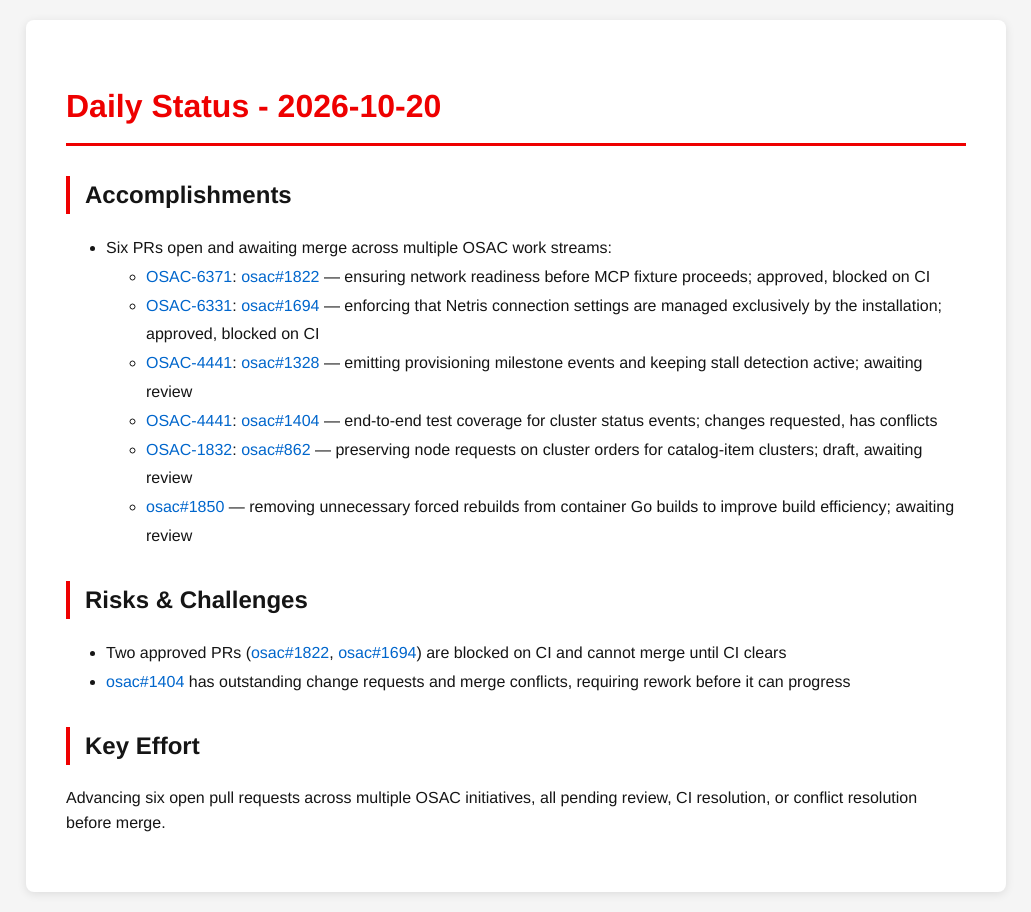
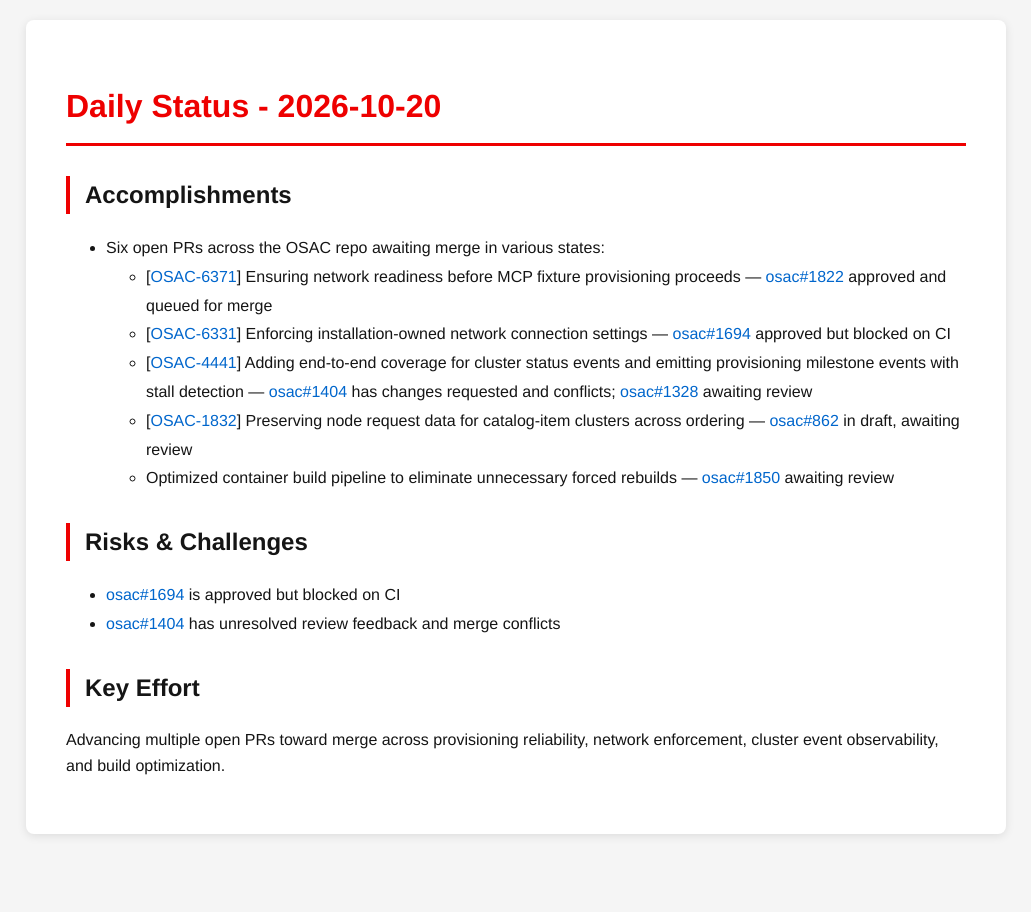
Before and after one commit to tzvatot/daily-status, a Jekyll site: the page built from 2026-10-20.md, in a window 1280 px wide. Shown: the whole page, without its empty margins (124-1155 px from the left). Built offline with Jekyll 4.4.1, drawn with Linux system fonts in a browser that asks for light colours.

Commit message:
Daily status update - 2026-10-20

```diff
--- a/2026-10-20.md
+++ b/2026-10-20.md
@@ -7,17 +7,16 @@ date: 2026-10-20
 # Daily Status - 2026-10-20
 
 ## Accomplishments
-- Six PRs open and awaiting merge across multiple OSAC work streams:
-  - [OSAC-6371](https://redhat.atlassian.net/browse/OSAC-6371): [osac#1822](https://github.com/osac-project/osac/pull/1822) — ensuring network readiness before MCP fixture proceeds; approved, blocked on CI
-  - [OSAC-6331](https://redhat.atlassian.net/browse/OSAC-6331): [osac#1694](https://github.com/osac-project/osac/pull/1694) — enforcing that Netris connection settings are managed exclusively by the installation; approved, blocked on CI
-  - [OSAC-4441](https://redhat.atlassian.net/browse/OSAC-4441): [osac#1328](https://github.com/osac-project/osac/pull/1328) — emitting provisioning milestone events and keeping stall detection active; awaiting review
-  - [OSAC-4441](https://redhat.atlassian.net/browse/OSAC-4441): [osac#1404](https://github.com/osac-project/osac/pull/1404) — end-to-end test coverage for cluster status events; changes requested, has conflicts
-  - [OSAC-1832](https://redhat.atlassian.net/browse/OSAC-1832): [osac#862](https://github.com/osac-project/osac/pull/862) — preserving node requests on cluster orders for catalog-item clusters; draft, awaiting review
-  - [osac#1850](https://github.com/osac-project/osac/pull/1850) — removing unnecessary forced rebuilds from container Go builds to improve build efficiency; awaiting review
+- Six open PRs across the OSAC repo awaiting merge in various states:
+  - [[OSAC-6371](https://redhat.atlassian.net/browse/OSAC-6371)] Ensuring network readiness before MCP fixture provisioning proceeds — [osac#1822](https://github.com/osac-project/osac/pull/1822) approved and queued for merge
+  - [[OSAC-6331](https://redhat.atlassian.net/browse/OSAC-6331)] Enforcing installation-owned network connection settings — [osac#1694](https://github.com/osac-project/osac/pull/1694) approved but blocked on CI
+  - [[OSAC-4441](https://redhat.atlassian.net/browse/OSAC-4441)] Adding end-to-end coverage for cluster status events and emitting provisioning milestone events with stall detection — [osac#1404](https://github.com/osac-project/osac/pull/1404) has changes requested and conflicts; [osac#1328](https://github.com/osac-project/osac/pull/1328) awaiting review
+  - [[OSAC-1832](https://redhat.atlassian.net/browse/OSAC-1832)] Preserving node request data for catalog-item clusters across ordering — [osac#862](https://github.com/osac-project/osac/pull/862) in draft, awaiting review
+  - Optimized container build pipeline to eliminate unnecessary forced rebuilds — [osac#1850](https://github.com/osac-project/osac/pull/1850) awaiting review
 
 ## Risks & Challenges
-- Two approved PRs ([osac#1822](https://github.com/osac-project/osac/pull/1822), [osac#1694](https://github.com/osac-project/osac/pull/1694)) are blocked on CI and cannot merge until CI clears
-- [osac#1404](https://github.com/osac-project/osac/pull/1404) has outstanding change requests and merge conflicts, requiring rework before it can progress
+- [osac#1694](https://github.com/osac-project/osac/pull/1694) is approved but blocked on CI
+- [osac#1404](https://github.com/osac-project/osac/pull/1404) has unresolved review feedback and merge conflicts
 
 ## Key Effort
-Advancing six open pull requests across multiple OSAC initiatives, all pending review, CI resolution, or conflict resolution before merge.
+Advancing multiple open PRs toward merge across provisioning reliability, network enforcement, cluster event observability, and build optimization.
```
